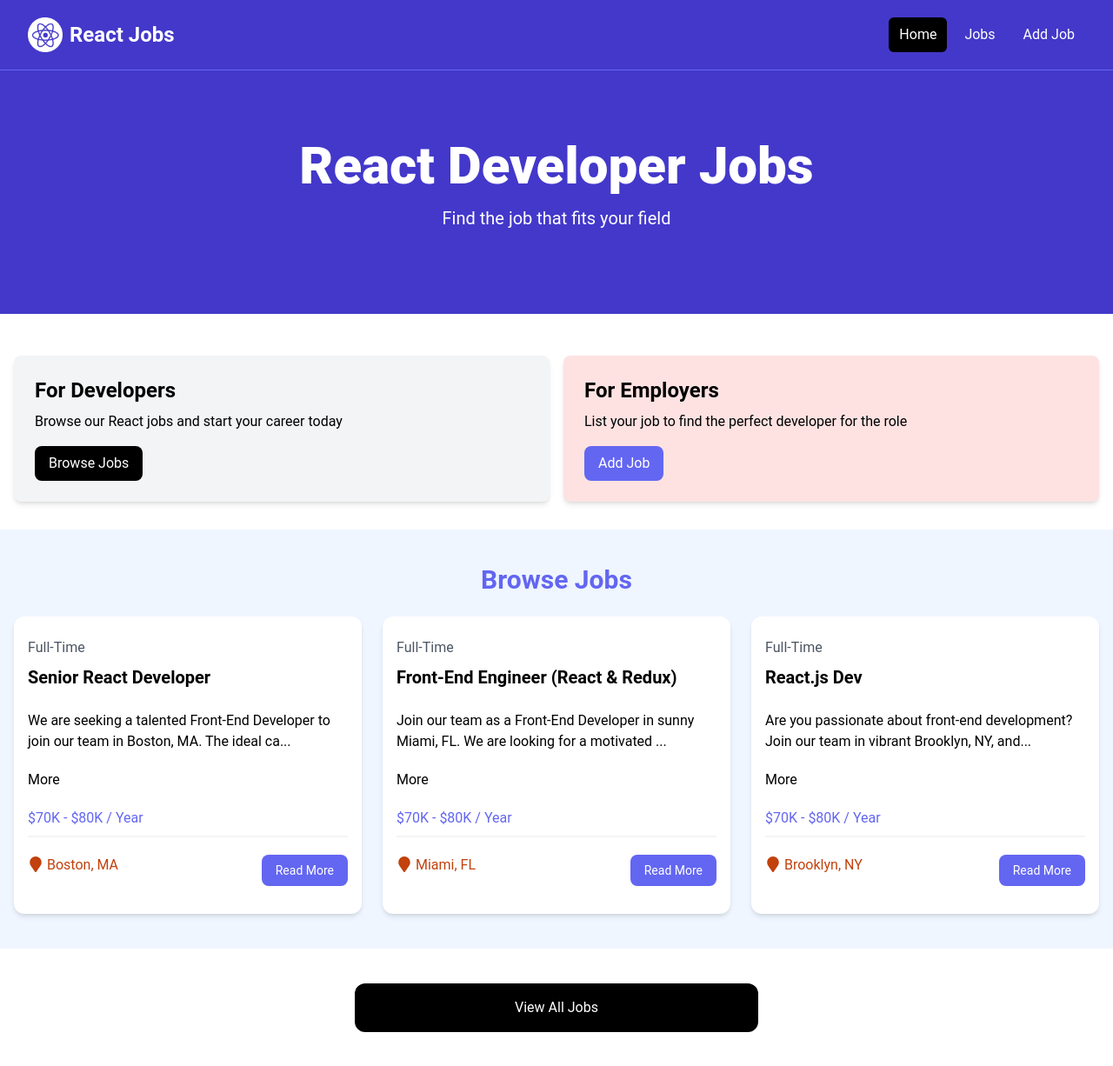
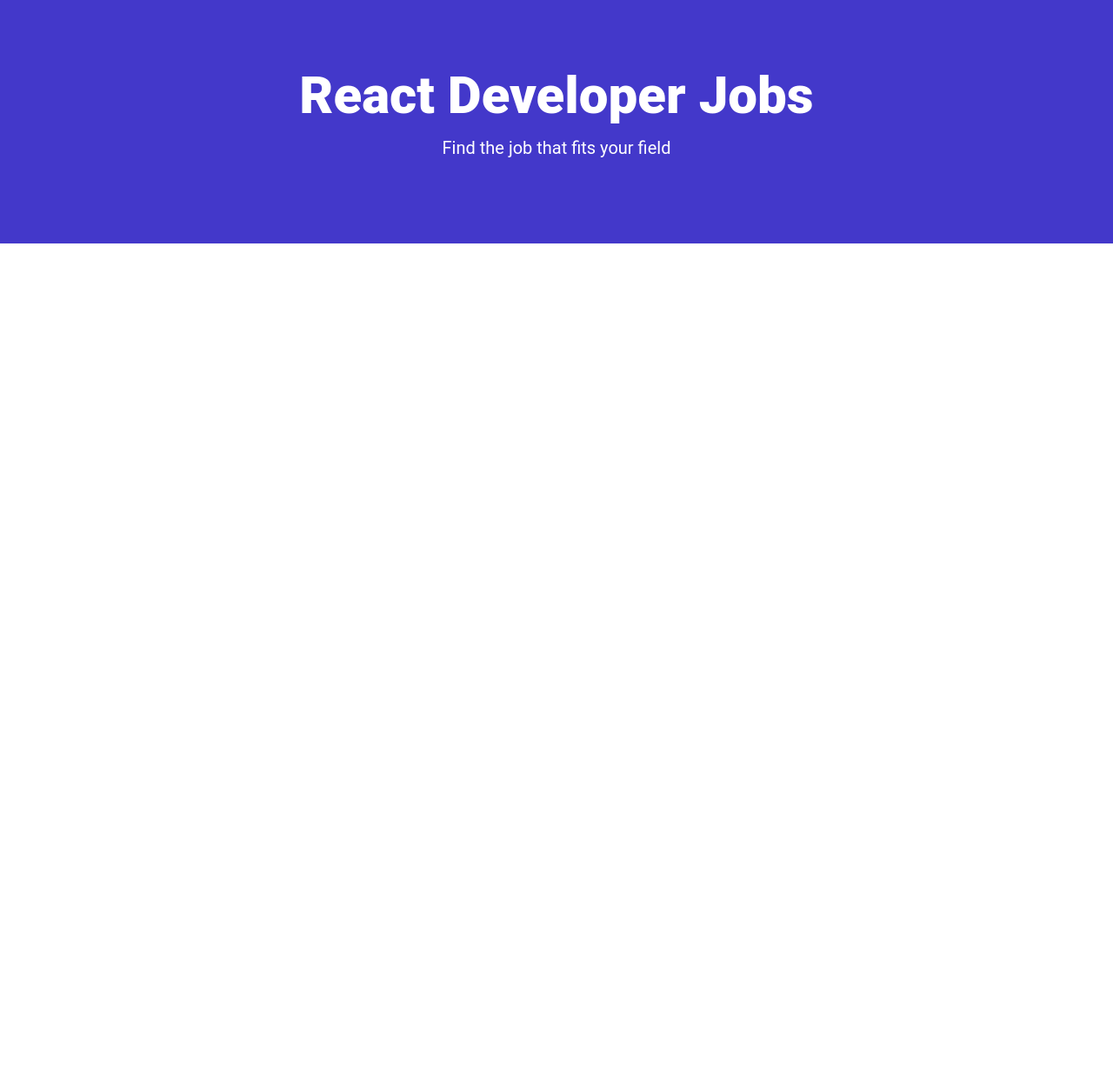
Before and after one commit to joeyovey/react-jobs, a React (Vite) app: page / in a window 1280 px wide. Shown: the whole page at 87% size. After the commit the page ends 800 px from the top, so only its background shows below. Built offline with nearby package versions, Linux system fonts and the light colour scheme.

Commit message:
Created Main home page that links other components

```diff
--- a/src/App.jsx
+++ b/src/App.jsx
@@ -1,21 +1,20 @@
-import Navbar from "./components/Navbar"
-import Hero from "./components/Hero"
-import HomeCards from "./components/HomeCards"
-import JobListings from "./components/JobListings"
-import ViewAllJobs from "./components/viewAllJobs"
+import {
+  Route,
+  createBrowserRouter,
+  createRoutesFromElements,
+  RouterProvider,
+} from "react-router-dom";
+import HomePage from "./pages/HomePage";
 
+
+const router = createBrowserRouter(
+  createRoutesFromElements(<Route index element={<HomePage />} />)
+)
 
 const App = () => {
   return (
-    <>
-    <Navbar />
-    <Hero />
-    <HomeCards />
-    <JobListings />
-    <ViewAllJobs />
+    <RouterProvider router={router}/>
+  );
+};
 
-    </>
-  )
-}
-
-export default App
+export default App;
--- /dev/null
+++ b/src/pages/HomePage.jsx
@@ -0,0 +1,10 @@
+import Hero from '../components/Hero'
+const HomePage = () => {
+  return (
+    <>
+        <Hero />
+    </>
+  )
+}
+
+export default HomePage
```
